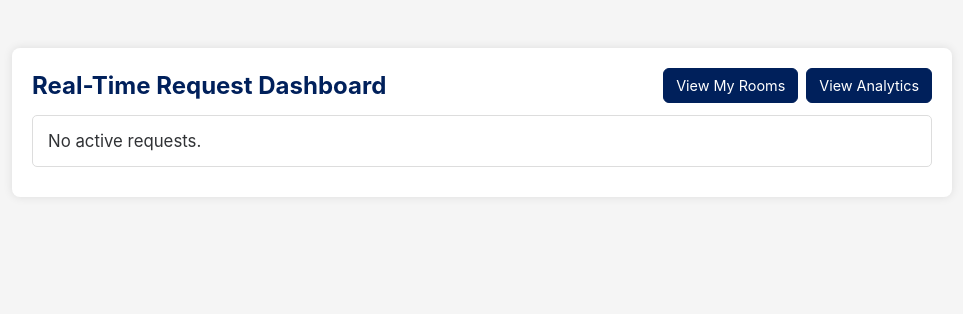
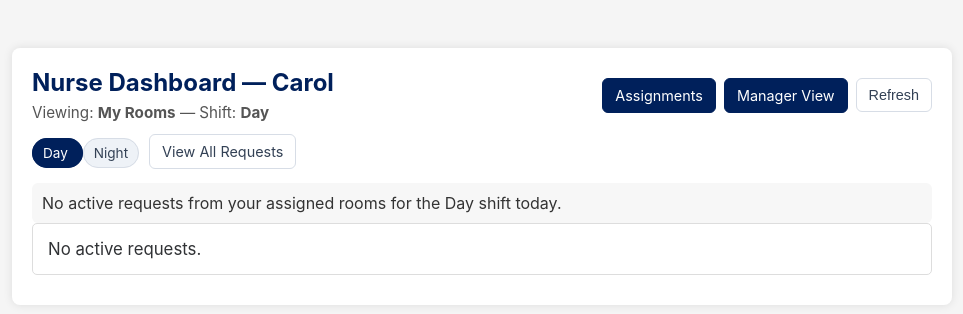
Before and after one commit to calllightproject/chatbot, a Flask app: page /staff/dashboard/Carol in a window 1280 px wide. Shown: the top 314 px of the page, without its empty margins (158-1121 px from the left). Run offline with Flask 3, Linux system fonts and the light colour scheme; data that the repository does not hold is empty; some libraries are stand-ins or nearby versions.

Commit message:
Update dashboard.html
nurse own dashboard with toggle and refresh

```diff
--- a/templates/dashboard.html
+++ b/templates/dashboard.html
@@ -4,8 +4,8 @@
   <meta charset="UTF-8" />
   <meta name="viewport" content="width=device-width, initial-scale=1.0"/>
   <title>
-    {% if nurse_context|default(false) %}
-      My Rooms — {{ nurse_name|default('') }}
+    {% if nurse_view|default(false) %}
+      Nurse Dashboard — {{ staff_name|default('') }}
     {% else %}
       Real-Time Request Dashboard
     {% endif %}
@@ -46,9 +46,17 @@
       font-size: 1.5rem;
     }
     .subline {
-      margin: 0 0 8px 0;
+      margin: 6px 0 0 0;
       font-size: 0.95rem;
       color: #555;
+    }
+    .chip {
+      padding: 6px 10px;
+      border-radius: 9999px;
+      background: #eef2f7;
+      border: 1px solid #d7dde6;
+      font-size: 0.85rem;
+      color: #334155;
     }
     .nav-actions {
       display: flex;
@@ -70,20 +78,38 @@
     }
     .link-btn:hover { background: #093582; }
 
-    .chips {
+    .toolbar {
       display: flex;
-      gap: 6px;
+      gap: 10px;
+      align-items: center;
       flex-wrap: wrap;
-      margin: 6px 0 16px 0;
+      margin: 10px 0 14px 0;
     }
-    .chip {
+    .chip-btn {
       padding: 6px 10px;
       border-radius: 9999px;
-      background: #eef2f7;
       border: 1px solid #d7dde6;
+      text-decoration: none;
       font-size: 0.85rem;
       color: #334155;
+      background: #eef2f7;
     }
+    .chip-btn.active {
+      background: var(--core-blue);
+      color: #fff;
+      border-color: var(--core-blue);
+    }
+    .toggle-btn, .refresh-btn {
+      padding: 8px 12px;
+      border-radius: 6px;
+      text-decoration: none;
+      border: 1px solid #d7dde6;
+      background: #ffffff;
+      color: #334155;
+      font-size: 0.9rem;
+      cursor: pointer;
+    }
+    .toggle-btn:hover, .refresh-btn:hover { background: #f7f7f7; }
 
     #requests-list { list-style: none; padding: 0; margin: 0; }
     .request-item {
@@ -132,37 +158,61 @@
     <div class="header">
       <div>
         <h1>
-          {% if nurse_context|default(false) %}
-            My Rooms — {{ nurse_name|default('') }}
+          {% if nurse_view|default(false) %}
+            Nurse Dashboard — {{ staff_name|default('') }}
           {% else %}
             Real-Time Request Dashboard
           {% endif %}
         </h1>
-
-        {% if nurse_context|default(false) %}
-          {% set my_rooms = nurse_rooms|default([]) %}
-          {% if my_rooms and my_rooms|length > 0 %}
-            <p class="subline">Assigned rooms today:</p>
-            <div class="chips">
-              {% for r in my_rooms %}
+        {% if nurse_view|default(false) %}
+          <p class="subline">
+            Viewing: <strong>{{ 'My Rooms' if scope=='mine' else 'All Requests' }}</strong> — Shift:
+            <strong>{{ shift|capitalize }}</strong>
+          </p>
+          {% if rooms_for_nurse|default([]) %}
+            <div style="margin-top:8px; display:flex; gap:6px; flex-wrap:wrap;">
+              {% for r in rooms_for_nurse %}
                 <span class="chip">{{ r }}</span>
               {% endfor %}
             </div>
-          {% else %}
-            <p class="subline">No rooms assigned yet for today.</p>
           {% endif %}
         {% endif %}
       </div>
 
       <div class="nav-actions">
-        {% if nurse_context|default(false) %}
-          <a class="link-btn" href="{{ url_for('dashboard') }}">View All Requests</a>
+        {% if nurse_view|default(false) %}
+          <a class="link-btn" href="{{ url_for('assignments') }}">Assignments</a>
+          <a class="link-btn" href="{{ url_for('dashboard') }}">Manager View</a>
+          <button id="refreshBtn" class="refresh-btn" type="button">Refresh</button>
         {% else %}
-          <a class="link-btn" href="{{ url_for('staff_portal') }}">View My Rooms</a>
-          <a class="link-btn" href="{{ url_for('analytics') }}">View Analytics</a>
+          <a class="link-btn" href="{{ url_for('staff_portal') }}">Staff Portal</a>
+          <a class="link-btn" href="{{ url_for('analytics') }}">Analytics</a>
+          <button id="refreshBtn" class="refresh-btn" type="button">Refresh</button>
         {% endif %}
       </div>
     </div>
+
+    {% if nurse_view|default(false) %}
+      <div class="toolbar">
+        <div>
+          <span class="chip-btn {{ 'active' if shift=='day' else '' }}">
+            <a href="{{ day_url }}" class="{{ 'active' if shift=='day' else '' }}" style="text-decoration:none; color:inherit;">Day</a>
+          </span>
+          <span class="chip-btn {{ 'active' if shift=='night' else '' }}">
+            <a href="{{ night_url }}" class="{{ 'active' if shift=='night' else '' }}" style="text-decoration:none; color:inherit;">Night</a>
+          </span>
+        </div>
+        <a href="{{ toggle_url }}" class="toggle-btn">
+          {{ 'View All Requests' if scope=='mine' else 'View My Rooms Only' }}
+        </a>
+      </div>
+
+      {% if scope == 'mine' and (not active_requests or active_requests|length == 0) %}
+        <div class="mb-4" style="padding:10px;border-radius:6px;background:#f7f7f7;color:#333;">
+          No active requests from your assigned rooms for the {{ shift|capitalize }} shift today.
+        </div>
+      {% endif %}
+    {% endif %}
 
     <ul id="requests-list">
       {% for request in active_requests|default([]) %}
@@ -199,6 +249,79 @@
   <script type="text/javascript">
     var socket = io();
 
+    // Build a cache key unique to the view (so Day/Mine vs Night/All don't clash)
+    const nurseView   = {{ 'true' if nurse_view else 'false' }};
+    const staffName   = "{{ staff_name|default('') }}";
+    const shiftVal    = "{{ shift|default('') }}";
+    const scopeVal    = "{{ scope|default('all') }}";
+    const cacheKey    = nurseView ? `reqcache:${staffName}:${shiftVal}:${scopeVal}` : 'reqcache:manager';
+
+    // ---- persistence helpers
+    function saveToCache(requests) {
+      try {
+        localStorage.setItem(cacheKey, JSON.stringify({ ts: Date.now(), items: requests || [] }));
+      } catch (e) {}
+    }
+    function loadFromCache() {
+      try {
+        const raw = localStorage.getItem(cacheKey);
+        if (!raw) return [];
+        const obj = JSON.parse(raw);
+        return Array.isArray(obj.items) ? obj.items : [];
+      } catch (e) {
+        return [];
+      }
+    }
+
+    // ---- UI helpers
+    function renderRequests(list) {
+      const ul = document.getElementById('requests-list');
+      if (!ul) return;
+
+      ul.innerHTML = '';
+      if (!list || list.length === 0) {
+        const li = document.createElement('li');
+        li.className = 'request-item';
+        li.style.justifyContent = 'center';
+        li.innerHTML = '<p>No active requests.</p>';
+        ul.appendChild(li);
+        return;
+      }
+
+      list.forEach(data => {
+        const li = document.createElement('li');
+        li.className = 'request-item ' + (data.role || '');
+        li.id = data.id || '';
+        li.dataset.id = data.id || '';
+        li.dataset.room = data.room || '';
+        li.dataset.request = data.request || '';
+        li.dataset.role = data.role || '';
+        li.dataset.timestamp = data.timestamp || '';
+
+        let deferBtn = '';
+        if ((data.role || '').toLowerCase() === 'cna') {
+          deferBtn = '<button class="defer-btn">Defer to Nurse</button>';
+        }
+
+        li.innerHTML = `
+          <p>${(data.request || '')}</p>
+          <div class="meta">
+            <span>Room: ${(data.room || '')}</span>
+            <span class="role-span">For: ${(data.role || '').toUpperCase()}</span>
+            <span class="timestamp"></span>
+          </div>
+          <button class="ack-button">Acknowledge</button>
+          <button class="omw-button">On my way</button>
+          <button class="asap-button">Be there ASAP</button>
+          ${deferBtn}
+          <button class="complete-btn">Complete</button>
+        `;
+        ul.appendChild(li);
+      });
+
+      updateAllTimersAndColors();
+    }
+
     let audioContext;
     function playNotificationSound() {
       try {
@@ -216,9 +339,7 @@
         gain.gain.linearRampToValueAtTime(0, audioContext.currentTime + 0.5);
         osc.start(audioContext.currentTime);
         osc.stop(audioContext.currentTime + 0.5);
-      } catch (e) {
-        // ignore audio errors (e.g., autoplay restrictions)
-      }
+      } catch (e) { /* ignore */ }
     }
 
     function updateAllTimersAndColors() {
@@ -243,73 +364,94 @@
     }
 
     function addRequestToDashboard(data) {
-      const list = document.getElementById('requests-list');
-      if (!list || !data || !data.id) return;
-      if (document.getElementById(data.id)) return;
+      // Merge new item into current list, then re-render and save
+      const current = getCurrentList();
+      if (current.find(x => x.id === data.id)) return; // already present
 
-      const li = document.createElement('li');
-      li.id = data.id;
-      li.className = 'request-item ' + (data.role || '');
-      li.dataset.id = data.id || '';
-      li.dataset.room = data.room || '';
-      li.dataset.request = data.request || '';
-      li.dataset.role = data.role || '';
-      li.dataset.timestamp = data.timestamp || '';
-
-      let deferBtn = '';
-      if (data.role === 'cna') {
-        deferBtn = '<button class="defer-btn">Defer to Nurse</button>';
+      current.unshift({
+        id: data.id, room: data.room, request: data.request,
+        role: data.role, timestamp: data.timestamp
+      });
+      saveToCache(current);
+      renderRequests(current);
+      playNotificationSound();
     }
 
-      li.innerHTML = `
-        <p>${(data.request || '')}</p>
-        <div class="meta">
-          <span>Room: ${(data.room || '')}</span>
-          <span class="role-span">For: ${(data.role || '').toUpperCase()}</span>
-          <span class="timestamp"></span>
-        </div>
-        <button class="ack-button">Acknowledge</button>
-        <button class="omw-button">On my way</button>
-        <button class="asap-button">Be there ASAP</button>
-        ${deferBtn}
-        <button class="complete-btn">Complete</button>
-      `;
-      list.prepend(li);
-      updateAllTimersAndColors();
+    function removeRequestFromDashboard(id) {
+      const current = getCurrentList().filter(x => x.id !== id);
+      saveToCache(current);
+      renderRequests(current);
+    }
+
+    function getCurrentList() {
+      const ul = document.getElementById('requests-list');
+      // If UL is empty (first load), use cache
+      if (!ul || ul.children.length === 0) return loadFromCache();
+      // Otherwise rebuild from DOM (authoritative with latest timestamps)
+      const items = Array.from(document.querySelectorAll('#requests-list .request-item[id]'));
+      return items.map(el => ({
+        id: el.dataset.id,
+        room: el.dataset.room,
+        request: el.dataset.request,
+        role: el.dataset.role,
+        timestamp: el.dataset.timestamp
+      }));
+    }
+
+    async function fetchAndSync() {
+      // Hit the API; for nurse view include staff_name, shift, scope
+      const params = new URLSearchParams();
+      if (nurseView) {
+        params.set('staff_name', staffName);
+        params.set('shift', shiftVal || 'day');
+        params.set('scope', scopeVal || 'mine');
+      }
+      const url = '/api/active_requests' + (params.toString() ? `?${params.toString()}` : '');
+
+      try {
+        const res = await fetch(url, { cache: 'no-store' });
+        if (!res.ok) throw new Error('bad response');
+        const payload = await res.json();
+        const list = payload.active_requests || [];
+        saveToCache(list);
+        renderRequests(list);
+      } catch (e) {
+        // If API fails, at least show the cached items
+        renderRequests(loadFromCache());
+      }
     }
 
     // --- Socket events ---
     socket.on('new_request', function(data) {
       addRequestToDashboard(data);
-      playNotificationSound();
     });
 
     socket.on('request_updated', function(data) {
-      const item = document.getElementById(data.id || '');
-      if (item) {
-        item.classList.remove('cna');
-        item.classList.add('nurse');
-        const roleSpan = item.querySelector('.role-span');
-        if (roleSpan) roleSpan.textContent = 'For: NURSE';
-        const deferBtn = item.querySelector('.defer-btn');
-        if (deferBtn) deferBtn.remove();
-        updateAllTimersAndColors(); // keep original timestamp
-      }
+      // Change role in-place, keep original timestamp
+      const current = getCurrentList();
+      const item = current.find(x => x.id === (data.id || ''));
+      if (item) item.role = 'nurse';
+      saveToCache(current);
+      renderRequests(current);
     });
 
     socket.on('remove_request', function(data) {
-      const el = document.getElementById(data.id || '');
-      if (el) {
-        el.style.opacity = '0';
-        setTimeout(() => el.remove(), 500);
-      }
+      removeRequestFromDashboard(data.id || '');
     });
 
-    // --- Click handlers ---
+    // --- Click handlers & init ---
     document.addEventListener('DOMContentLoaded', function() {
       const list = document.getElementById('requests-list');
-      if (!list) return;
+      const refreshBtn = document.getElementById('refreshBtn');
 
+      // 1) Hydrate instantly from cache so nothing disappears on reload
+      renderRequests(loadFromCache());
+      // 2) Then sync from server to get the truth
+      fetchAndSync();
+      // 3) Keep timers updating
+      setInterval(updateAllTimersAndColors, 60000);
+
+      if (list) {
         list.addEventListener('click', function(e) {
           const btn = e.target;
           if (btn.tagName !== 'BUTTON') return;
@@ -338,9 +480,13 @@
             socket.emit('complete_request', { request_id: requestId });
           }
         });
+      }
 
-      updateAllTimersAndColors();
-      setInterval(updateAllTimersAndColors, 60000);
+      if (refreshBtn) {
+        refreshBtn.addEventListener('click', function() {
+          fetchAndSync();
+        });
+      }
     });
   </script>
 </body>
```
Lines whose indentation alone changed are shown as unchanged.
